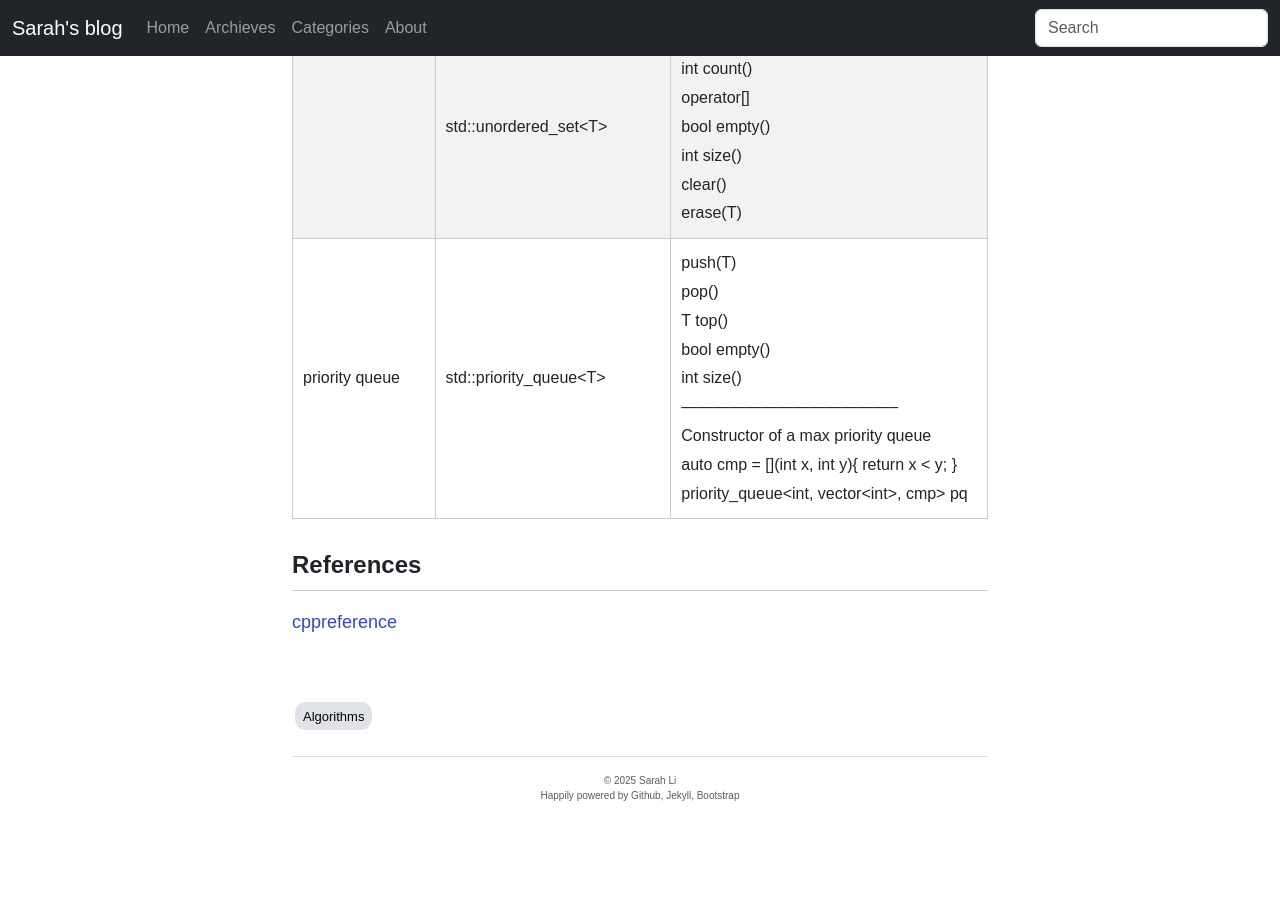
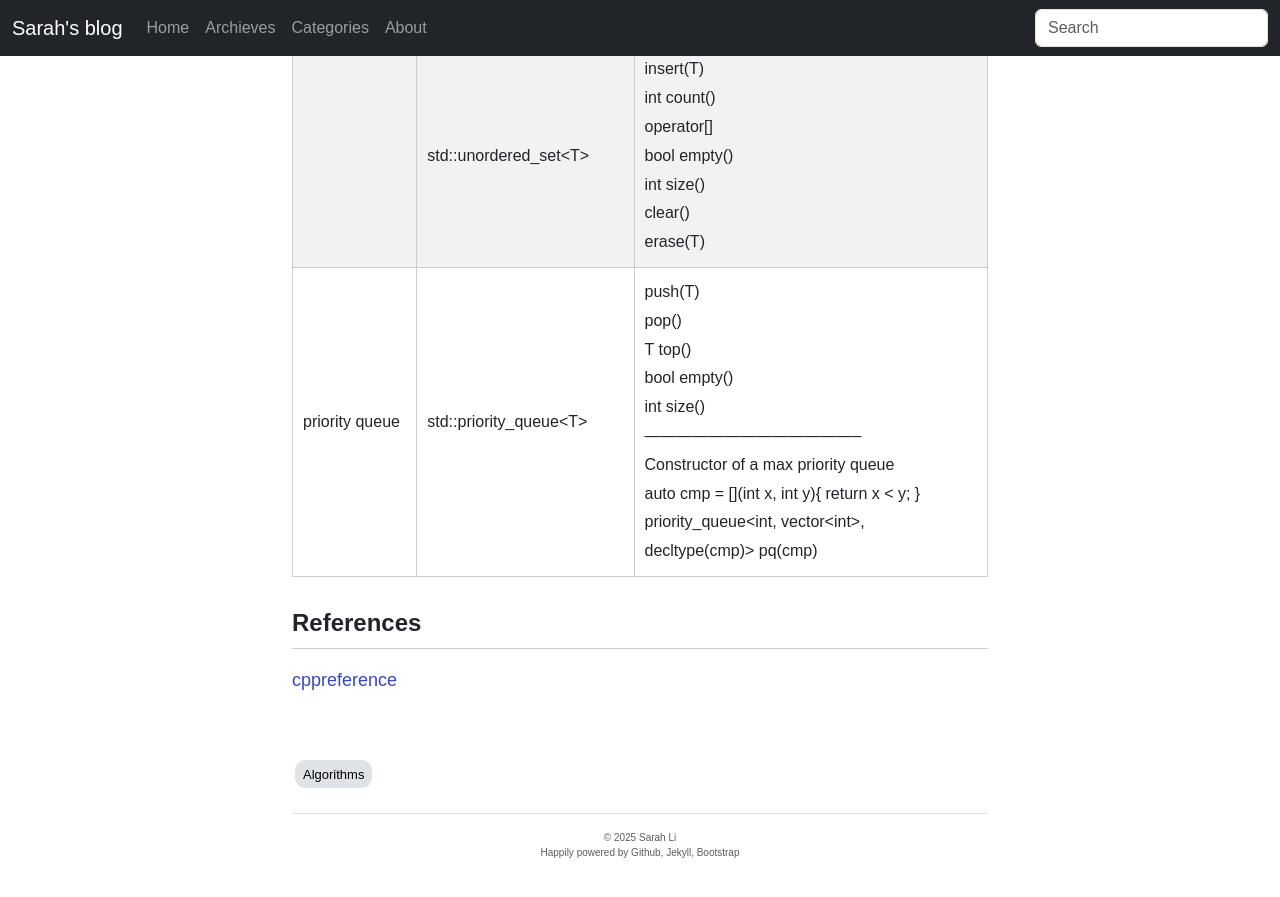
Before and after one commit to sarahqd/sarahqd.github.io, a Jekyll site: the page built from _posts/2024-11-21-Commonly-used-data-structures-in-C++.md, in a window 1280 px wide and 900 px high, scrolled down 2949 px. Shown: the top 897 px of the window. Built offline with Jekyll 4.4.1, drawn with Linux system fonts in a browser that asks for light colours; before the commit the page ends 3792 px from its top, so only the background shows below that.

Commit message:
Update 2024-11-21-Commonly-used-data-structures-in-C++.md

```diff
--- a/_posts/2024-11-21-Commonly-used-data-structures-in-C++.md
+++ b/_posts/2024-11-21-Commonly-used-data-structures-in-C++.md
@@ -24,7 +24,7 @@
 | set | std::set\<T>   O(logN) | insert(T)<br/>int count()<br/>bool empty()<br/>int size()<br/>clear()<br/>erase(T)<br/>Iterator find(T)<br/>Iterator std::next(Iterator)<br/>Iterator std::prev(Iterator) |
 | hash map   | std::unordered_map<T1, T2> | insert({T1 ,T2 })<br/>int count()<br/>operator[]<br/>bool empty()<br/>int size()<br/>clear()<br/>erase(T1) |
 |  | std::unordered_set\<T> | insert(T)<br/>int count()<br/>operator[]<br/>bool empty()<br/>int size()<br/>clear()<br/>erase(T) |
-| priority queue | std::priority_queue\<T> | push(T)<br/>pop()<br/>T top()<br/>bool empty()<br/>int size()<br/>-----------------------------------------<br/>Constructor of a max priority queue<br/>auto cmp = \[](int x, int y){ return x < y; }<br/>priority_queue<int, vector\<int>, cmp> pq |
+| priority queue | std::priority_queue\<T> | push(T)<br/>pop()<br/>T top()<br/>bool empty()<br/>int size()<br/>-----------------------------------------<br/>Constructor of a max priority queue<br/>auto cmp = \[](int x, int y){ return x < y; }<br/>priority_queue<int, vector\<int>, decltype(cmp)> pq(cmp) |
 
 
 
```
